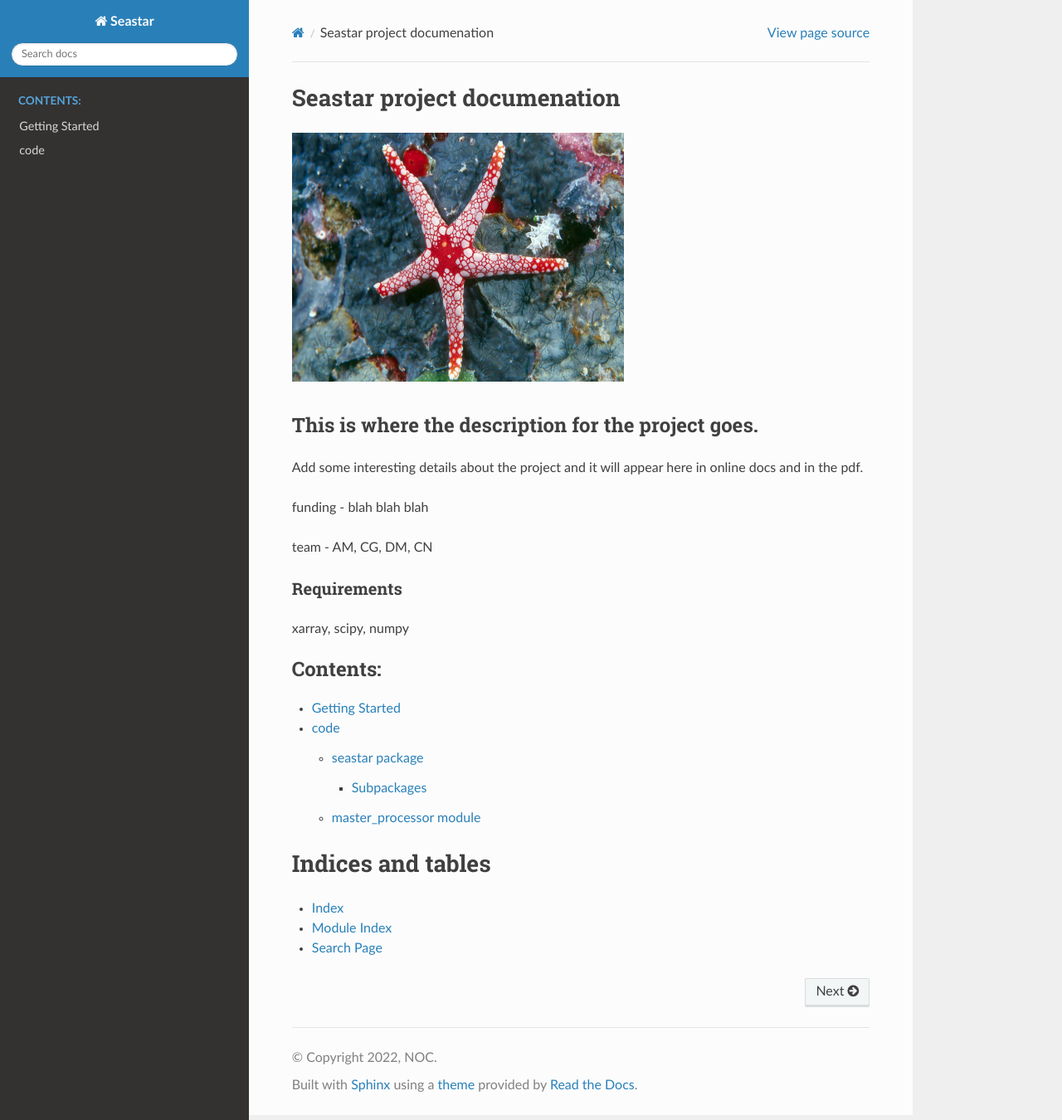
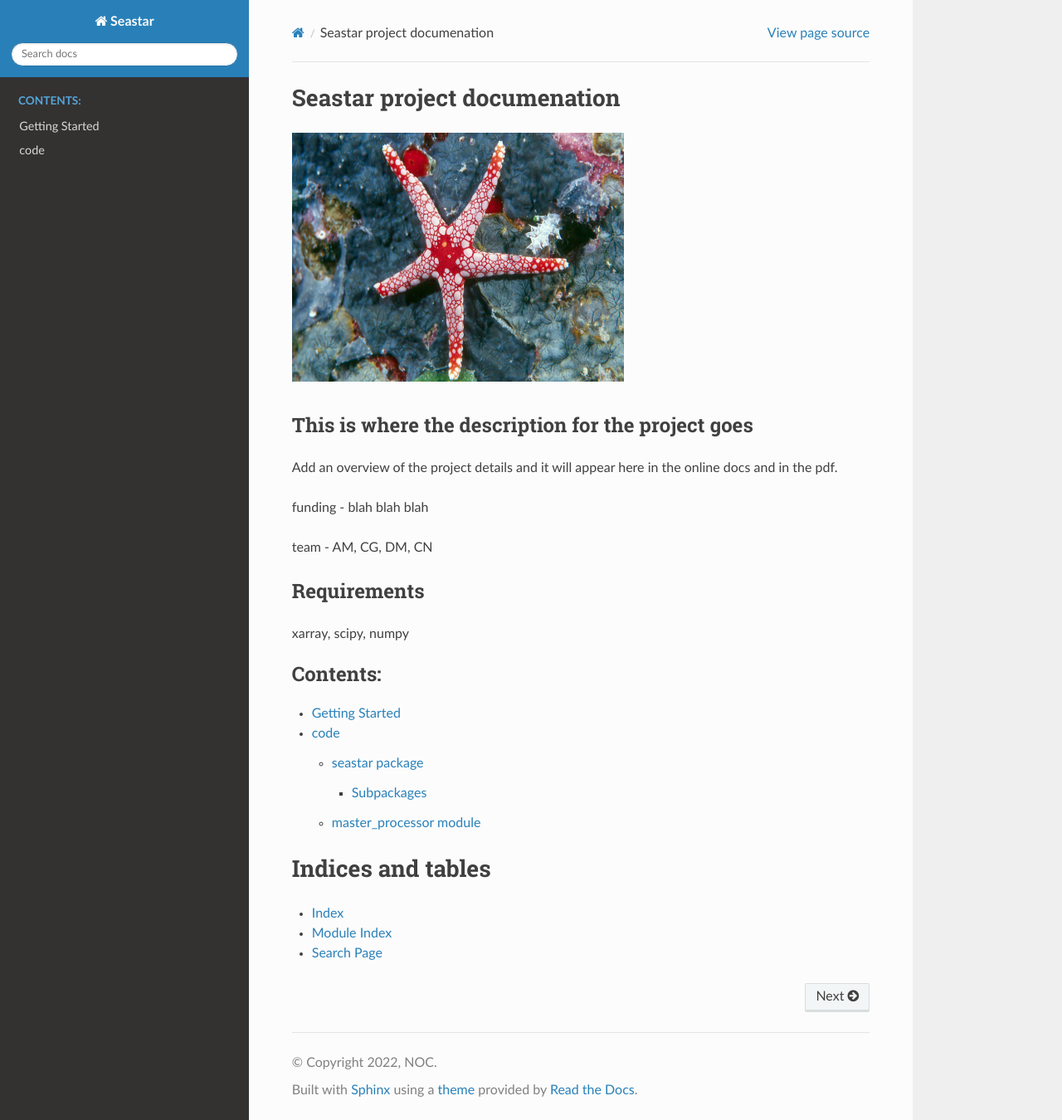
Before and after one commit to ACHMartin/seastar_project, a Sphinx documentation site: the page built from docs/index.rst, in a window 1280 px wide and 1350 px high. Shown: the whole window at 83% size. Built offline with Sphinx 7.4.7 and the Read the Docs theme 2.0.0, drawn with Linux system fonts in a browser that asks for light colours.

Commit message:
Update index.rst

```diff
--- a/docs/index.rst
+++ b/docs/index.rst
@@ -21,12 +21,11 @@ Seastar project documenation
 |
 |
 
-"""""""""""""""""""""""""""""""""""""""""""""""""""
-This is where the description for the project goes.
-"""""""""""""""""""""""""""""""""""""""""""""""""""
+This is where the description for the project goes
+**************************************************
 
-Add some interesting details about the project and it \
-will appear here in online docs and in the pdf.
+Add an overview of the project details and it \
+will appear here in the online docs and in the pdf.
 
 funding - blah blah blah
 
```
